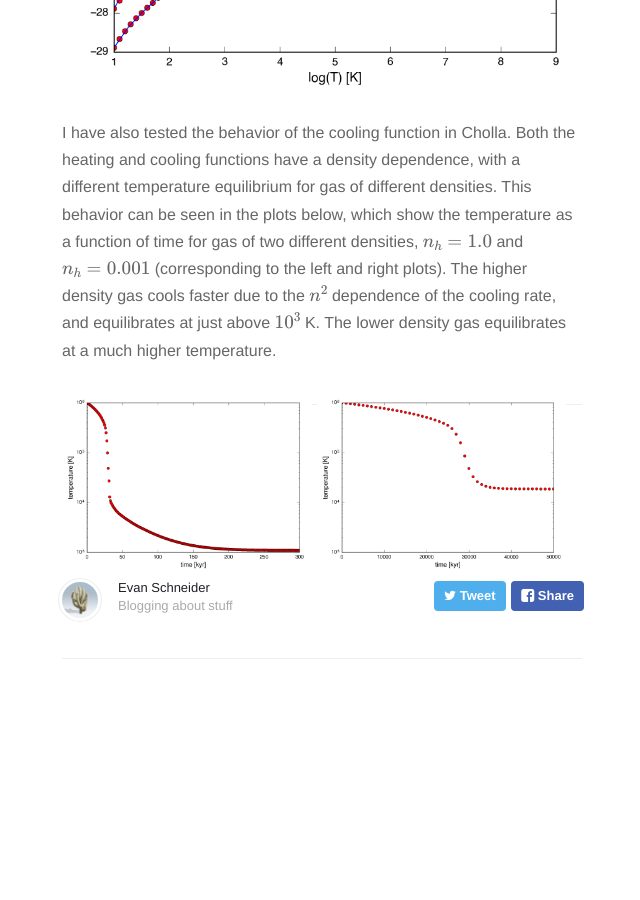
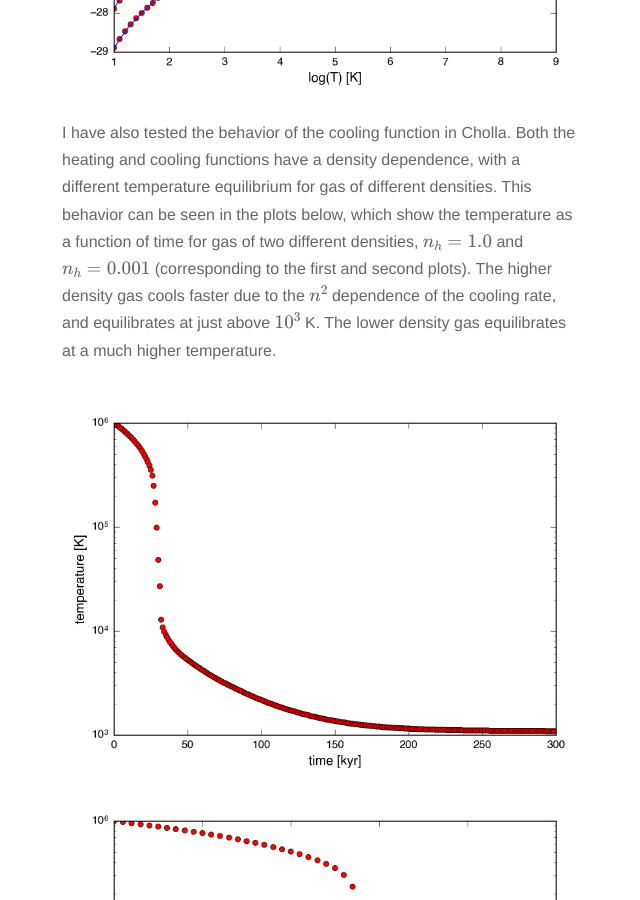
Before and after one commit to evaneschneider/site, a Jekyll site: the page built from _posts/2016-1-7-Cloudy-Cooling-in-Cholla.markdown, in a window 1280 px wide and 900 px high, scrolled down 1486 px. Shown: the whole window, without its empty margins (318-958 px from the left). Built offline with Jekyll 4.4.1, drawn with Linux system fonts in a browser that asks for light colours; nearby versions of some CDN libraries; formulas are drawn with MathJax 3; before the commit the page ends 2285 px from its top, so only the background shows below that.

Commit message:
fixed images

```diff
--- a/_posts/2016-1-7-Cloudy-Cooling-in-Cholla.markdown
+++ b/_posts/2016-1-7-Cloudy-Cooling-in-Cholla.markdown
@@ -29,9 +29,9 @@ in a previous post.
 I have also tested the behavior of the cooling function in Cholla. Both the heating and cooling functions
 have a density dependence, with a different temperature equilibrium for gas of different densities. This
 behavior can be seen in the plots below, which show the temperature as a function of time for gas of
-two different densities, $$n_h = 1.0$$ and $$n_h = 0.001$$ (corresponding to the left and right plots).
+two different densities, $$n_h = 1.0$$ and $$n_h = 0.001$$ (corresponding to the first and second plots).
 The higher density gas cools faster due to the $$n^2$$ dependence of the cooling rate, and equilibrates at
 just above $$10^3$$ K. The lower density gas equilibrates at a much higher temperature.
 
-<img style="float: left; width: 48%; margin-right: 1%; margin-bottom: 0.5em;" src="{{ site.url }}assets/images/cooling_n0.png">
-<img style="float: left; width: 48%; margin-right: 1%; margin-bottom: 0.5em;" src="{{ site.url }}assets/images/cooling_nm3.png">
+<img src="{{ site.url }}assets/images/cooling_n0.png">
+<img src="{{ site.url }}assets/images/cooling_nm3.png">
```
